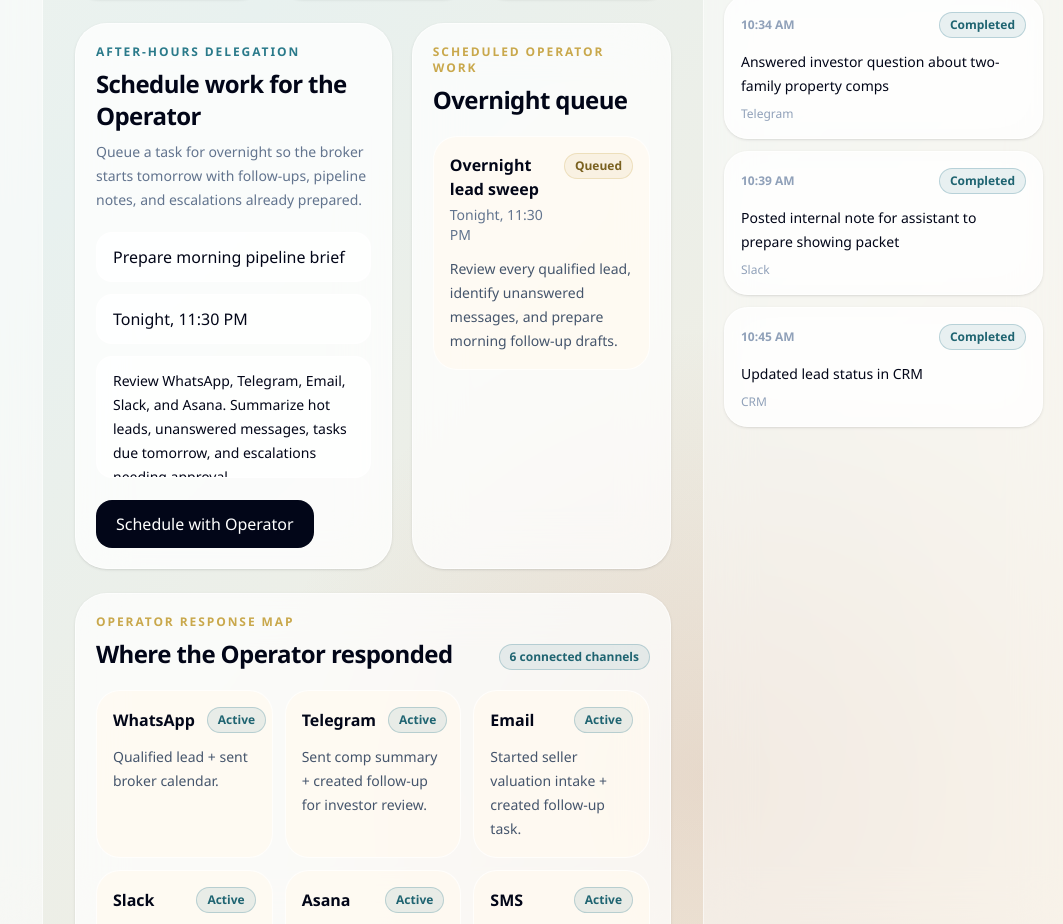
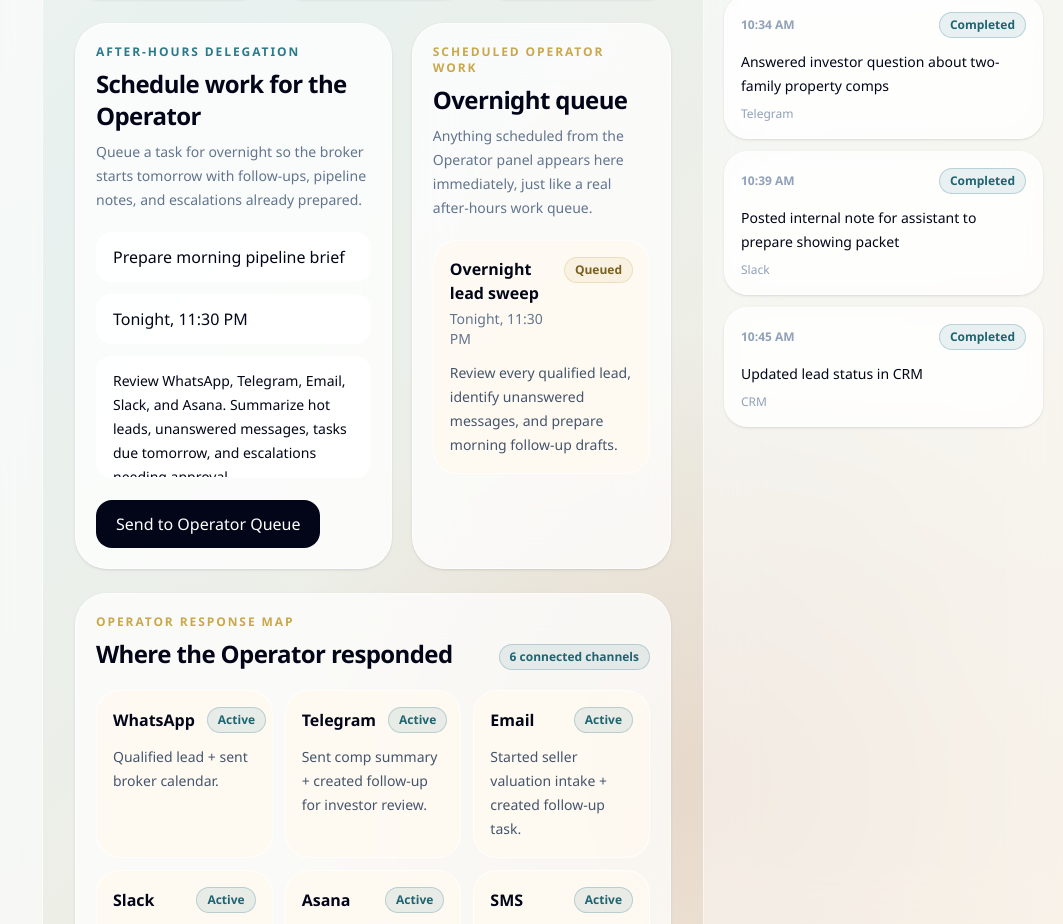
Before and after one commit to labs-cloud/optentia-demo-generator, a Next.js app: page /demo/chaim in a window 1280 px wide. Shown: the part 881-1805 px from the top of the page, without its empty margins (217-1280 px from the left). Built offline with nearby package versions, Linux system fonts and the light colour scheme.

Commit message:
Make overnight scheduler visibly queue tasks

```diff
--- a/components/OperatorCommandCenter.tsx
+++ b/components/OperatorCommandCenter.tsx
@@ -413,9 +413,12 @@ function OperatorHome({
         <section className="rounded-[2rem] border border-white/60 bg-white/72 p-5 shadow-sm backdrop-blur-xl">
           <p className="text-xs font-semibold uppercase tracking-[0.16em] text-[#c9a84c]">Scheduled operator work</p>
           <h3 className="mt-2 text-2xl font-semibold tracking-tight">Overnight queue</h3>
+          <p className="mt-2 text-sm leading-6 text-slate-500">
+            Anything scheduled from the Operator panel appears here immediately, just like a real after-hours work queue.
+          </p>
           <div className="mt-5 space-y-3">
-            {scheduledTasks.map((task) => (
-              <div key={`${task.title}-${task.window}`} className="rounded-3xl border border-white/70 bg-[#fffaf0]/70 p-4">
+            {scheduledTasks.map((task, index) => (
+              <div key={`${task.title}-${task.window}-${index}`} className="rounded-3xl border border-white/70 bg-[#fffaf0]/70 p-4">
                 <div className="flex items-start justify-between gap-3">
                   <div>
                     <p className="font-semibold">{task.title}</p>
@@ -439,6 +442,19 @@ function OvernightScheduler({ onScheduleTask }: { onScheduleTask: (task: Schedul
   const [title, setTitle] = useState("Prepare morning pipeline brief");
   const [window, setWindow] = useState("Tonight, 11:30 PM");
   const [instructions, setInstructions] = useState("Review WhatsApp, Telegram, Email, Slack, and Asana. Summarize hot leads, unanswered messages, tasks due tomorrow, and escalations needing approval.");
+  const [sentTask, setSentTask] = useState<ScheduledOperatorTask | null>(null);
+
+  const scheduleTask = () => {
+    const task = {
+      title: title.trim() || "Untitled overnight task",
+      window: window.trim() || "Tonight",
+      instructions: instructions.trim() || "Review the workspace and prepare a morning summary.",
+      status: "Scheduled" as const
+    };
+
+    onScheduleTask(task);
+    setSentTask(task);
+  };
 
   return (
     <section className="rounded-[2rem] border border-white/60 bg-white/76 p-5 shadow-sm backdrop-blur-xl">
@@ -452,11 +468,26 @@ function OvernightScheduler({ onScheduleTask }: { onScheduleTask: (task: Schedul
         <input value={window} onChange={(event) => setWindow(event.target.value)} className="w-full rounded-2xl border border-white/70 bg-white/80 px-4 py-3 text-sm outline-none focus:border-[#2a7a8a]/40" />
         <textarea value={instructions} onChange={(event) => setInstructions(event.target.value)} rows={4} className="w-full resize-none rounded-2xl border border-white/70 bg-white/80 px-4 py-3 text-sm leading-6 outline-none focus:border-[#2a7a8a]/40" />
       </div>
+      {sentTask ? (
+        <div className="mt-4 rounded-3xl border border-[#2a7a8a]/25 bg-[#2a7a8a]/10 p-4" aria-live="polite">
+          <div className="flex items-start justify-between gap-3">
+            <div>
+              <p className="text-sm font-semibold text-[#1f6471]">Sent to Operator queue</p>
+              <p className="mt-1 text-sm leading-6 text-slate-600">
+                {sentTask.title} is scheduled for {sentTask.window}. It now appears in the Overnight queue.
+              </p>
+            </div>
+            <Pill tone="teal">In queue</Pill>
+          </div>
+        </div>
+      ) : null}
       <button
-        onClick={() => onScheduleTask({ title, window, instructions, status: "Scheduled" })}
-        className="mt-4 rounded-2xl bg-slate-950 px-5 py-3 text-sm font-semibold text-white transition hover:bg-slate-800"
+        onClick={scheduleTask}
+        className={`mt-4 rounded-2xl px-5 py-3 text-sm font-semibold transition ${
+          sentTask ? "bg-[#2a7a8a] text-white hover:bg-[#236b79]" : "bg-slate-950 text-white hover:bg-slate-800"
+        }`}
       >
-        Schedule with Operator
+        {sentTask ? "Sent - In Overnight Queue" : "Send to Operator Queue"}
       </button>
     </section>
   );
```
